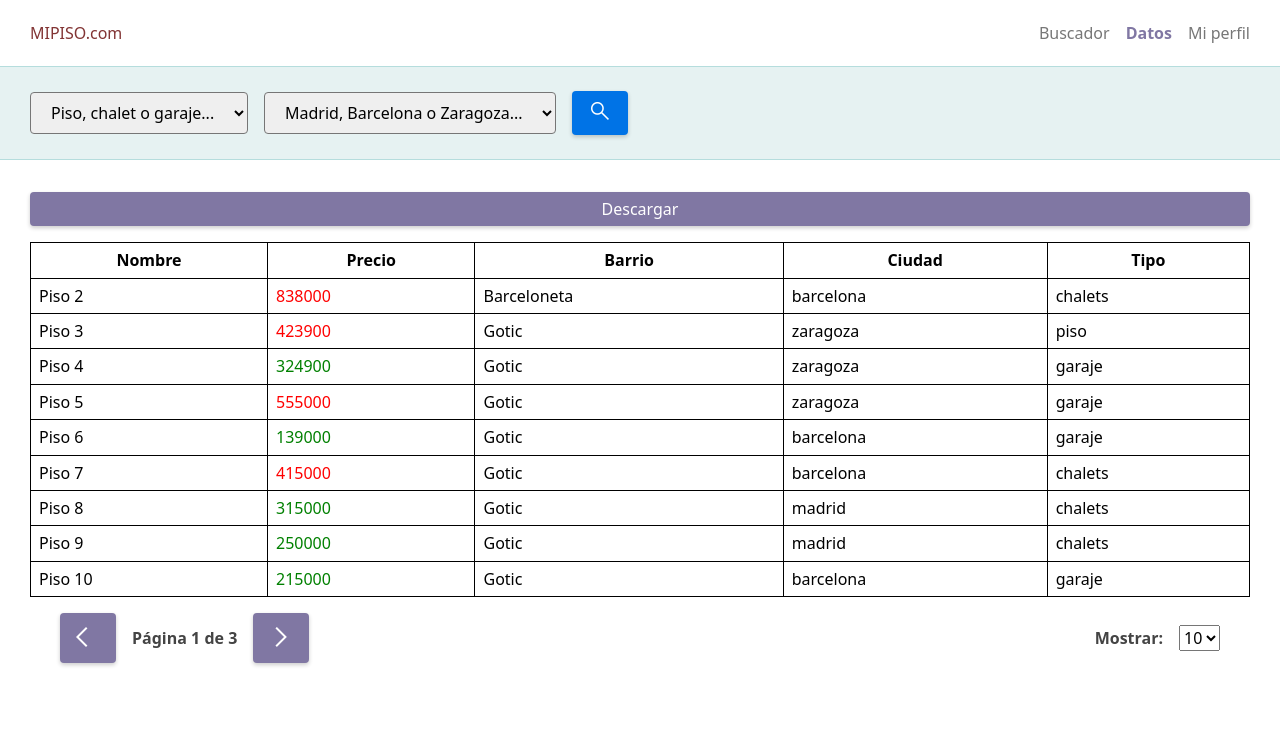
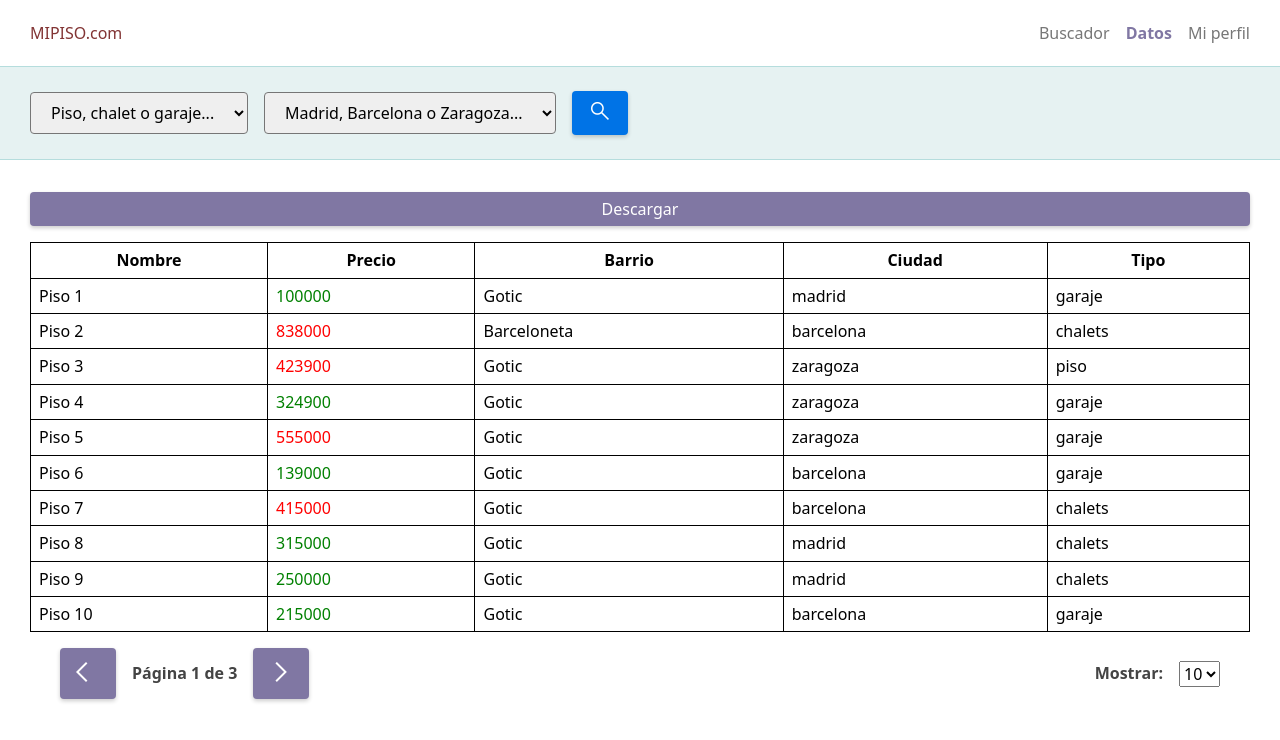
Before and after one commit to Kat8dev/ra-m5-useContext-useReducer, a React (Vite) app: page /datos in a window 1280 px wide. Shown: the top 740 px of the page. Built offline with nearby package versions, Linux system fonts and the light colour scheme; data requests are answered from the project's data file.

Commit message:
fix bug of pagination

```diff
--- a/src/components/organisms/ITATable/TableBody.jsx
+++ b/src/components/organisms/ITATable/TableBody.jsx
@@ -6,9 +6,14 @@ function TableBody() {
   const { state } = useContext(TableContext)
   const { data, columns, currentPage, itemPerPage } = state
 
+  const sliceInitial = (currentPage -1) * itemPerPage
+  console.log(sliceInitial)
+  const sliceEnd = itemPerPage + sliceInitial
+
   return (
     <tbody>
-      {data.slice(currentPage, itemPerPage).map((d) => (
+      {data.slice(sliceInitial , sliceEnd).map((d) => (
+
         <tr key={d.id}>
           {columns
             .filter((col) => !col.isHidden)
--- a/src/components/organisms/ITATable/index.jsx
+++ b/src/components/organisms/ITATable/index.jsx
@@ -1,7 +1,7 @@
 import { useEffect, useContext } from 'react'
 import { Container } from '../../../styles'
 import Descargar from './Descargar'
-import Pagination from './pagination/Pagination'
+import TableFooter from './pagination/index'
 import TableProvider, { TableContext } from './store/context'
 import { Actions } from './store/reducer'
 import { TableStyled } from './styles'
@@ -23,7 +23,7 @@ function Table({ columns, data, showHeader = true }) {
         <TableBody />
       </TableStyled>
       <Container>
-        <Pagination />
+        <TableFooter />
       </Container>
     </>
   )
--- a/src/components/organisms/ITATable/pagination/Left.jsx
+++ /dev/null
@@ -1,45 +0,0 @@
-import React, { useContext } from 'react'
-import styled from 'styled-components'
-import { TableContext } from '../store/context'
-// eslint-disable-next-line import/named
-import { Button, Icon, Text } from '../../../atoms'
-import { FlexBox } from '../../../../styles'
-
-const PaginationStyled = styled(FlexBox).attrs({ direction: 'row' })`
-  gap: 1rem;
-  ${Text} {
-    font-weight: 900;
-  }
-`
-function LeftBar() {
-  const { state, dispatch } = useContext(TableContext)
-  const { currentPage, itemPerPage } = state
-
-  const totaPage = Math.ceil(state.data.length / itemPerPage)
-
-  const previous = () => {
-    if (currentPage > 1) {
-      dispatch({ type: 'SET_CURRENTPAGE', payload: currentPage - 1 })
-    }
-  }
-
-  const next = () => {
-    if(currentPage < totaPage ) {
-      dispatch({ type: 'SET_CURRENTPAGE', payload: currentPage + 1 })
-    }
-  }
-
-  return (
-    <PaginationStyled>
-      <Button onClick={previous}>
-        <Icon icon="arrow_back_ios" />
-      </Button>
-      <Text>Página {currentPage} de {totaPage}</Text>
-      <Button onClick={next}>
-        <Icon icon="arrow_forward_ios" />
-      </Button>
-    </PaginationStyled>
-  )
-}
-
-export default LeftBar
--- a/src/components/organisms/ITATable/pagination/Pagination.jsx
+++ b/src/components/organisms/ITATable/pagination/Pagination.jsx
@@ -1,12 +1,45 @@
-import LeftBar from "./Left"
-import RightBar from "./Right"
-import { FlexBox } from "../../../../styles"
+import React, { useContext } from 'react'
+import styled from 'styled-components'
+import { TableContext } from '../store/context'
+// eslint-disable-next-line import/named
+import { Button, Icon, Text } from '../../../atoms'
+import { FlexBox } from '../../../../styles'
 
-export default function Pagination() {
+const PaginationStyled = styled(FlexBox).attrs({ direction: 'row' })`
+  gap: 1rem;
+  ${Text} {
+    font-weight: 900;
+  }
+`
+function Pagination() {
+  const { state, dispatch } = useContext(TableContext)
+  const { currentPage, itemPerPage } = state
+
+  const totaPage = Math.ceil(state.data.length / itemPerPage)
+
+  const previous = () => {
+    if (currentPage > 1) {
+      dispatch({ type: 'SET_CURRENTPAGE', payload: currentPage - 1 })
+    }
+  }
+
+  const next = () => {
+    if(currentPage < totaPage ) {
+      dispatch({ type: 'SET_CURRENTPAGE', payload: currentPage + 1 })
+    }
+  }
+
   return (
-    <FlexBox style={{marginTop: '1rem'}} direction='row' justify='space-between'>
-      <LeftBar />
-      <RightBar />
-    </FlexBox>
+    <PaginationStyled>
+      <Button onClick={previous}>
+        <Icon icon="arrow_back_ios" />
+      </Button>
+      <Text>Página {currentPage} de {totaPage}</Text>
+      <Button onClick={next}>
+        <Icon icon="arrow_forward_ios" />
+      </Button>
+    </PaginationStyled>
   )
 }
+
+export default Pagination
--- a/src/components/organisms/ITATable/pagination/Right.jsx
+++ b/src/components/organisms/ITATable/pagination/RowPerPage.jsx
@@ -6,12 +6,11 @@ import { options } from '../../../../constants'
 import { Text } from '../../../atoms'
 import { FlexBox } from '../../../../styles'
 
-function RightBar() {
-  const { state, dispatch } = useContext(TableContext)
+function RowPerPage() {
+  const { dispatch } = useContext(TableContext)
 
   const handleOnChange = (e) => {
     dispatch({ type: 'SET_ITEMPERPAGE', payload: e.target.value })
-    console.log(state)
   }
 
   return (
@@ -31,4 +30,4 @@ function RightBar() {
   )
 }
 
-export default RightBar
+export default RowPerPage
--- /dev/null
+++ b/src/components/organisms/ITATable/pagination/index.jsx
@@ -0,0 +1,12 @@
+import Pagination from "./Pagination"
+import RowPerPage from "./RowPerPage"
+import { FlexBox } from "../../../../styles"
+
+export default function TableFooter() {
+  return (
+    <FlexBox style={{marginTop: '1rem'}} direction='row' justify='space-between'>
+      <Pagination />
+      <RowPerPage />
+    </FlexBox>
+  )
+}
```
